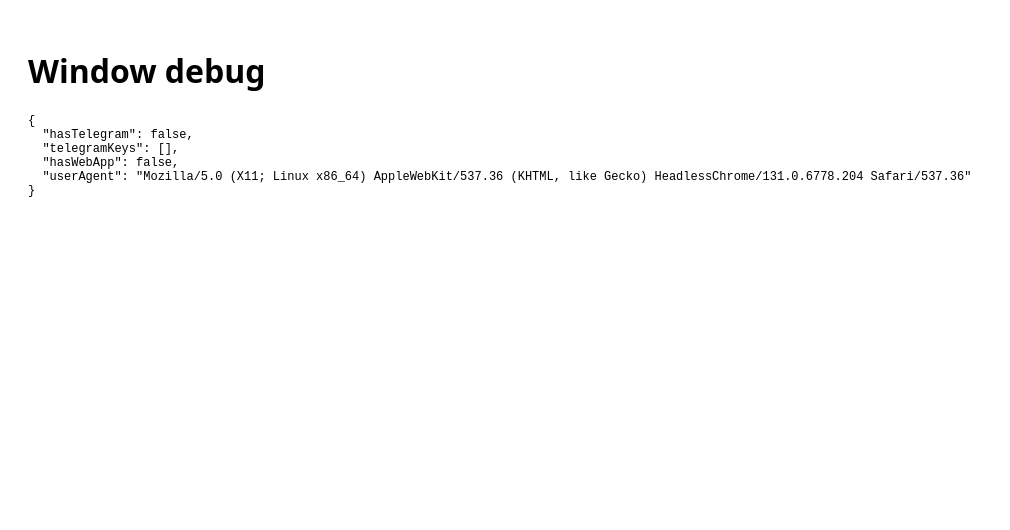
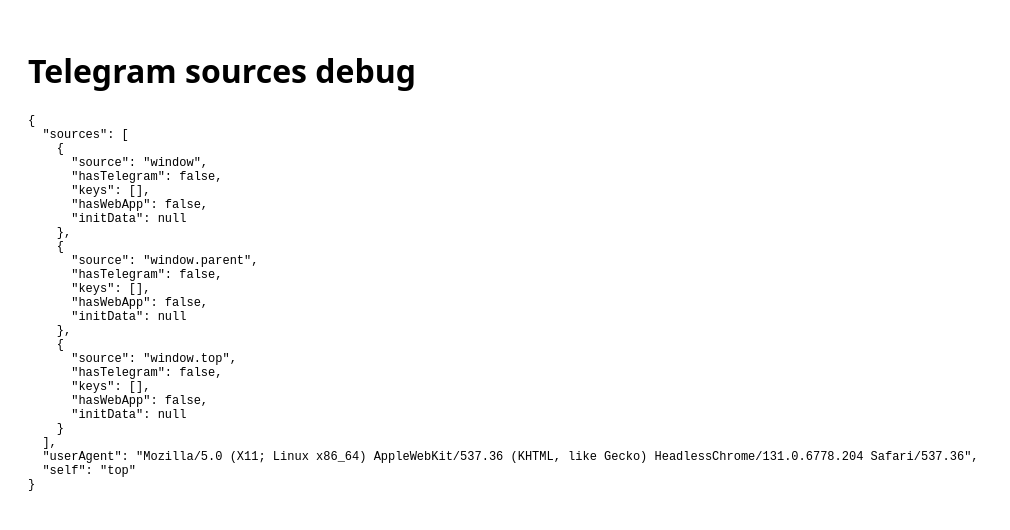
Before and after one commit to Gymnasium22/cycleflow2, a React (Vite) app: page / in a window 1280 px wide. Shown: the top 530 px of the page, without its empty margins (0-1010 px from the left). Built offline with nearby package versions, Linux system fonts and the light colour scheme.

Commit message:
Debug Telegram WebApp sources including parent and top

```diff
--- a/src/main.jsx
+++ b/src/main.jsx
@@ -13,17 +13,32 @@
   }
 }
 
+function getTelegramInfo() {
+  const sources = [
+    { name: 'window', obj: window.Telegram },
+    { name: 'window.parent', obj: window.parent?.Telegram },
+    { name: 'window.top', obj: window.top?.Telegram },
+  ]
+
+  return sources.map((s) => ({
+    source: s.name,
+    hasTelegram: typeof s.obj !== 'undefined',
+    keys: s.obj ? Object.keys(s.obj) : [],
+    hasWebApp: !!(s.obj && s.obj.WebApp),
+    initData: s.obj?.WebApp?.initData || null,
+  }))
+}
+
 function App() {
   const info = {
-    hasTelegram: typeof window.Telegram !== 'undefined',
-    telegramKeys: window.Telegram ? Object.keys(window.Telegram) : [],
-    hasWebApp: !!(window.Telegram && window.Telegram.WebApp),
+    sources: getTelegramInfo(),
     userAgent: navigator.userAgent,
+    self: window.self === window.top ? 'top' : 'iframe',
   }
 
   return (
     <div style={{ padding: 20, fontFamily: 'system-ui, sans-serif' }}>
-      <h1>Window debug</h1>
+      <h1>Telegram sources debug</h1>
       <pre style={{ whiteSpace: 'pre-wrap', fontSize: 12 }}>
         {JSON.stringify(info, null, 2)}
       </pre>
```
